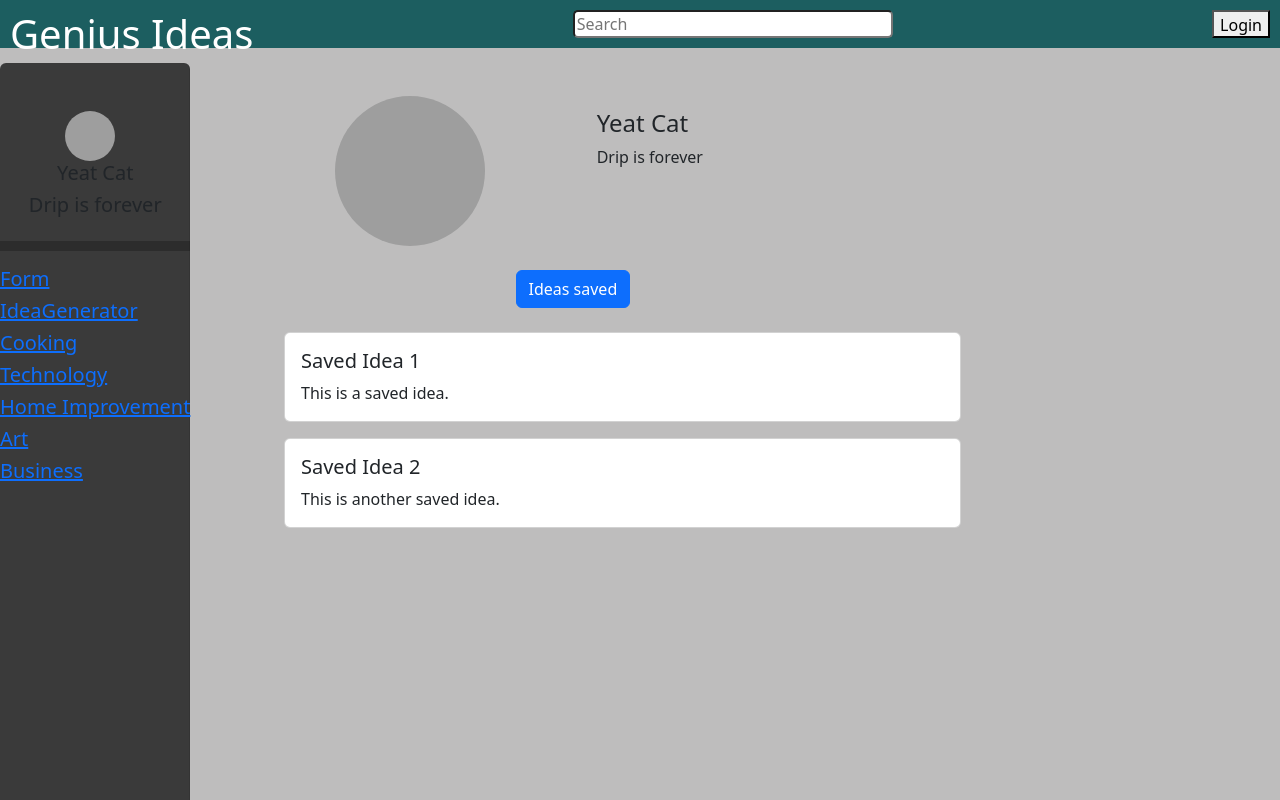
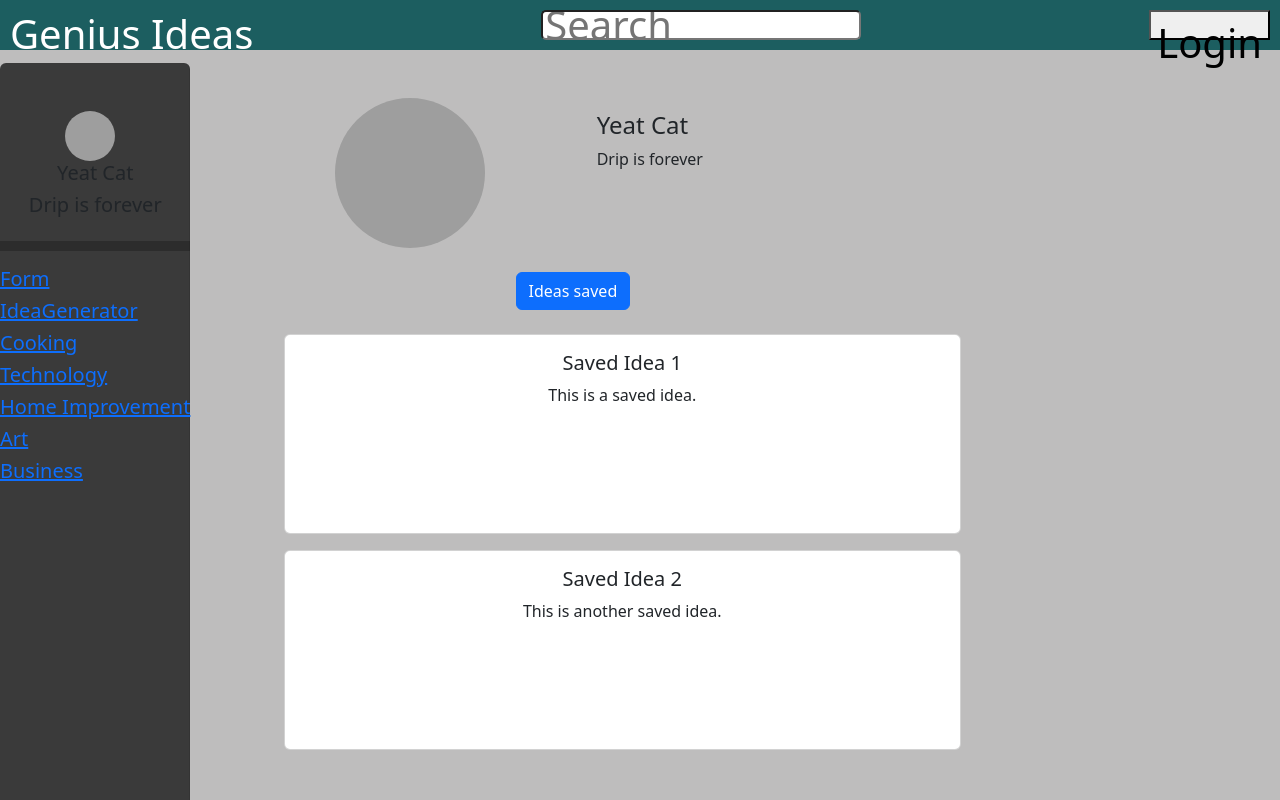
Before and after one commit to delzercody/Genius-Idea-Coming, a React (Create React App) app in the folder Frontend/: page /Profile/1 in a window 1280 px wide. Built offline with nearby package versions, Linux system fonts and the light colour scheme; grey boxes are pictures that could not be loaded.

Commit message:
add getCategoryById endpoint, homepage styling

```diff
--- a/Frontend/src/components/CategoryCard.js
+++ b/Frontend/src/components/CategoryCard.js
@@ -1,20 +1,16 @@
+import '../stylesheets/CategoryCard.css'
+
 function CategoryCard({
   name,
   description
 }) {
     return (
-      <div className="card-group">
         <div className="card">
-          {/* <img src="image1.jpg" className="card-img-top" alt="Card 1" /> */}
-        <div className="card">
-          {/* <img src="image2.jpg" className="card-img-top" alt="Card 2" /> */}
           <div className="card-body">
             <h5 className="card-title">{name}</h5>
             <p className="card-text">{description}</p>
           </div>
         </div>
-        </div>
-      </div>
     );
   }
 
--- a/Frontend/src/components/Home.js
+++ b/Frontend/src/components/Home.js
@@ -11,7 +11,7 @@ function Home() {
   }, []);
 
   function getCategories () {
-    fetch ("http://127.0.0.1:5000/prompts")
+    fetch ("http://127.0.0.1:5000/categories")
     .then(res => res.json())
     .then(res => {
       setCategories(res)
@@ -22,6 +22,7 @@ function Home() {
   const categoryDisplay = categories.map(category => {
     return (
       <CategoryCard
+        key={category.id}
         name={category.name}
         description={category.description}
       />
@@ -39,8 +40,8 @@ function Home() {
         <h4>anything else we want to include</h4>
       </div>
       <div className="home-body">
+        <h3>Idea Categories</h3>
         <div className='category-container'>
-          <h3>Idea Categories</h3>
           {categoryDisplay}
         </div>
       </div>
--- /dev/null
+++ b/Frontend/src/stylesheets/CategoryCard.css
@@ -0,0 +1,8 @@
+.card{
+    height: 25vh;
+    width: 15vw;
+}
+
+.card-body{
+    text-align: center;
+}
--- a/Frontend/src/stylesheets/NavBar.css
+++ b/Frontend/src/stylesheets/NavBar.css
@@ -2,8 +2,9 @@
     background-color: #1c5e60;
     display: flex;
     justify-content: space-between;
-    height: 6vh;
+    height: 50px;
     padding: 10px;
+    font-size: 5vh;
 }
 
 .search-input{
--- a/Frontend/src/stylesheets/home.css
+++ b/Frontend/src/stylesheets/home.css
@@ -11,14 +11,16 @@
 
 .home-body{
     background-color: #4de4ba;
-    display: flex;
-    justify-content: space-evenly;
+    /* display: flex; */
+    /* justify-content: space-evenly; */
     margin: 10px;
     padding: 10px;
 }
 
 .category-container{
     background-color: #9fc0cf;
+    display: flex;
+    justify-content: space-evenly;
 }
 
 input{
```
Also changed, not shown: 1 other file (tests, documents, lock files or other folders).
